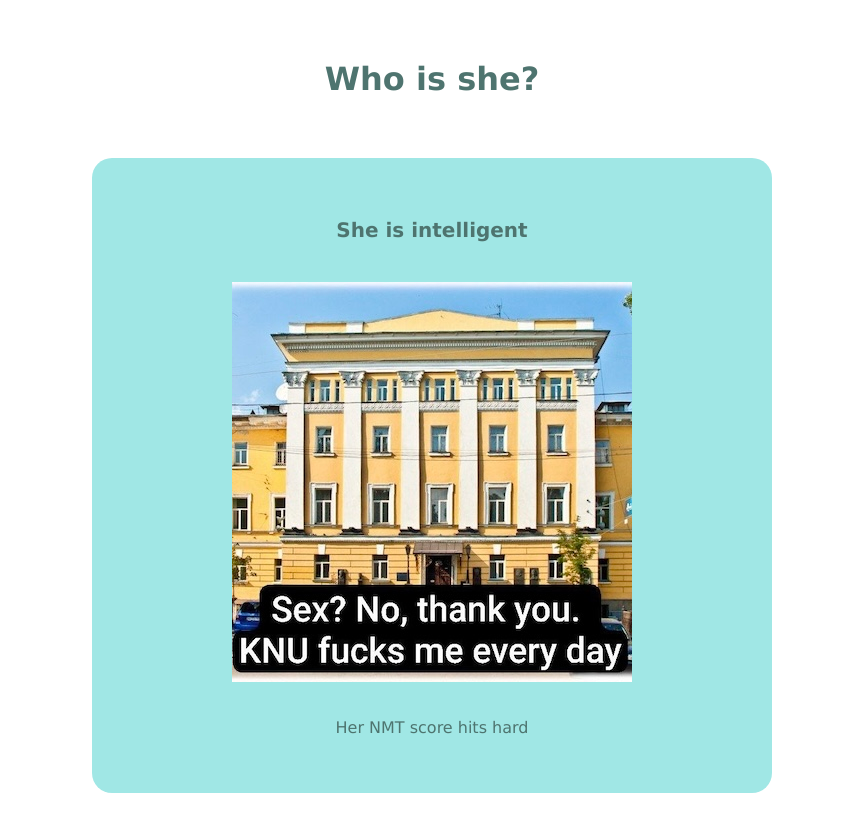
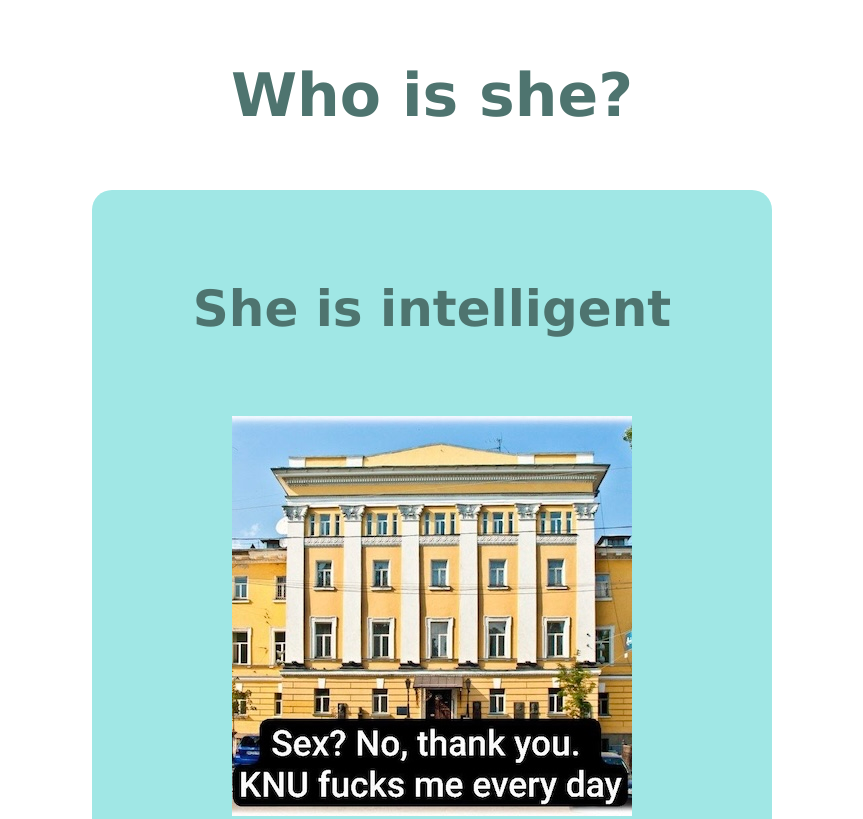
Before and after one commit to bpcz40/hanna.github.io, a plain HTML site: page index.html in a window 1280 px wide. Shown: the part 1408-2227 px from the top of the page, without its empty margins (208-1071 px from the left). Drawn offline with Linux system fonts and the light colour scheme.

Commit message:
Update index.html

```diff
--- a/index.html
+++ b/index.html
@@ -6,7 +6,7 @@
     body {
       color: #4e746f;
       font-family: Verdana;
-      font-size: 16px;
+      font-size: 40px;
     }
     .detail {
       background: #A0E7E5;
@@ -19,17 +19,17 @@
       max-width: 90%;
     }
     h1 {
-      font-size: 84px;
+      font-size: 80px;
     }
     h2 {
-      font-size: 32px;
+      font-size: 60px;
       margin: 60px;
     }
     h3 {
-      font-size: 20px;
+      font-size: 50px;
     }
     img {
-      margin: 20px;
+      margin: 28px;
     }
   </style>
 
```
